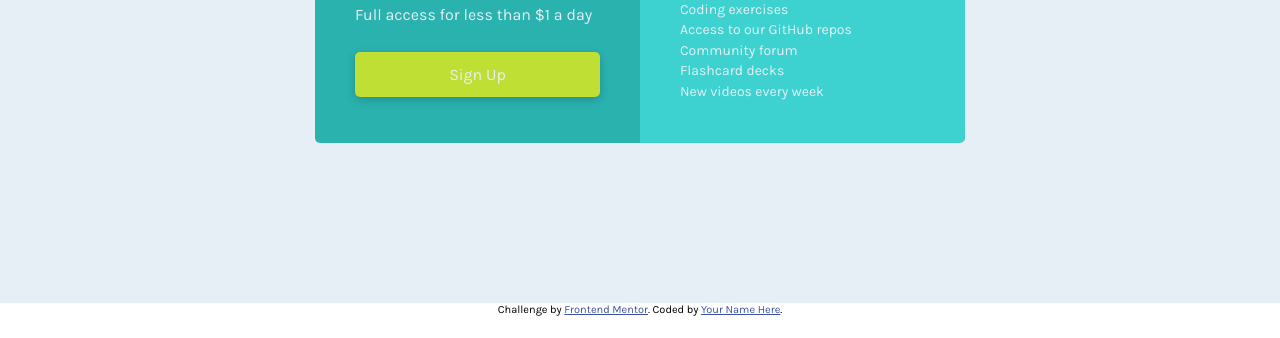
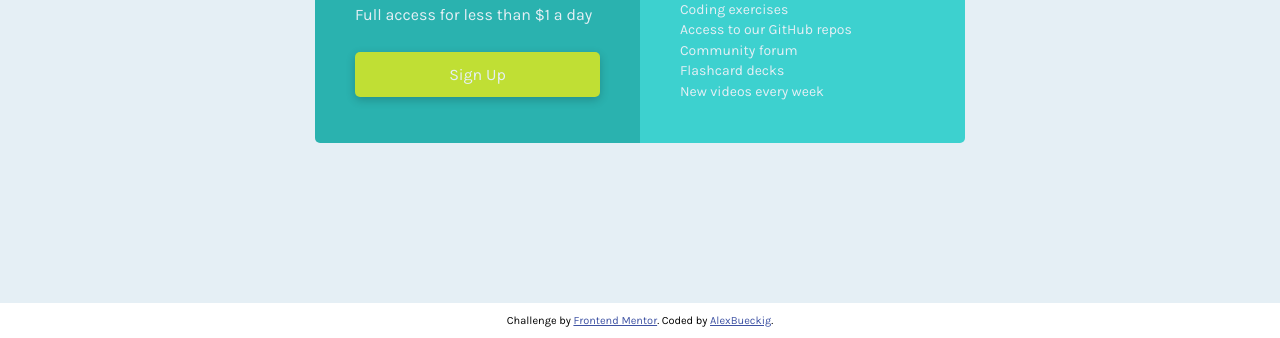
Before and after one commit to AlexBueckig/fm-challenge-06, a website: page index.html in a window 1280 px wide. Shown: the part 497-835 px from the top of the page. Before the commit the page ends 813 px from the top, so only its background shows below. Drawn offline with nearby package versions, Linux system fonts and the light colour scheme; files that its build step writes are made by us from their sources.

Commit message:
Added name to footer

```diff
--- a/index.html
+++ b/index.html
@@ -14,6 +14,7 @@
       .attribution {
         font-size: 11px;
         text-align: center;
+        margin: 1em;
       }
       .attribution a {
         color: hsl(228, 45%, 44%);
@@ -54,7 +55,7 @@
     <footer>
       <p class="attribution">
         Challenge by <a href="https://www.frontendmentor.io?ref=challenge" target="_blank">Frontend Mentor</a>. Coded by
-        <a href="#">Your Name Here</a>.
+        <a href="https://github.com/AlexBueckig">AlexBueckig</a>.
       </p>
     </footer>
   </body>
```
